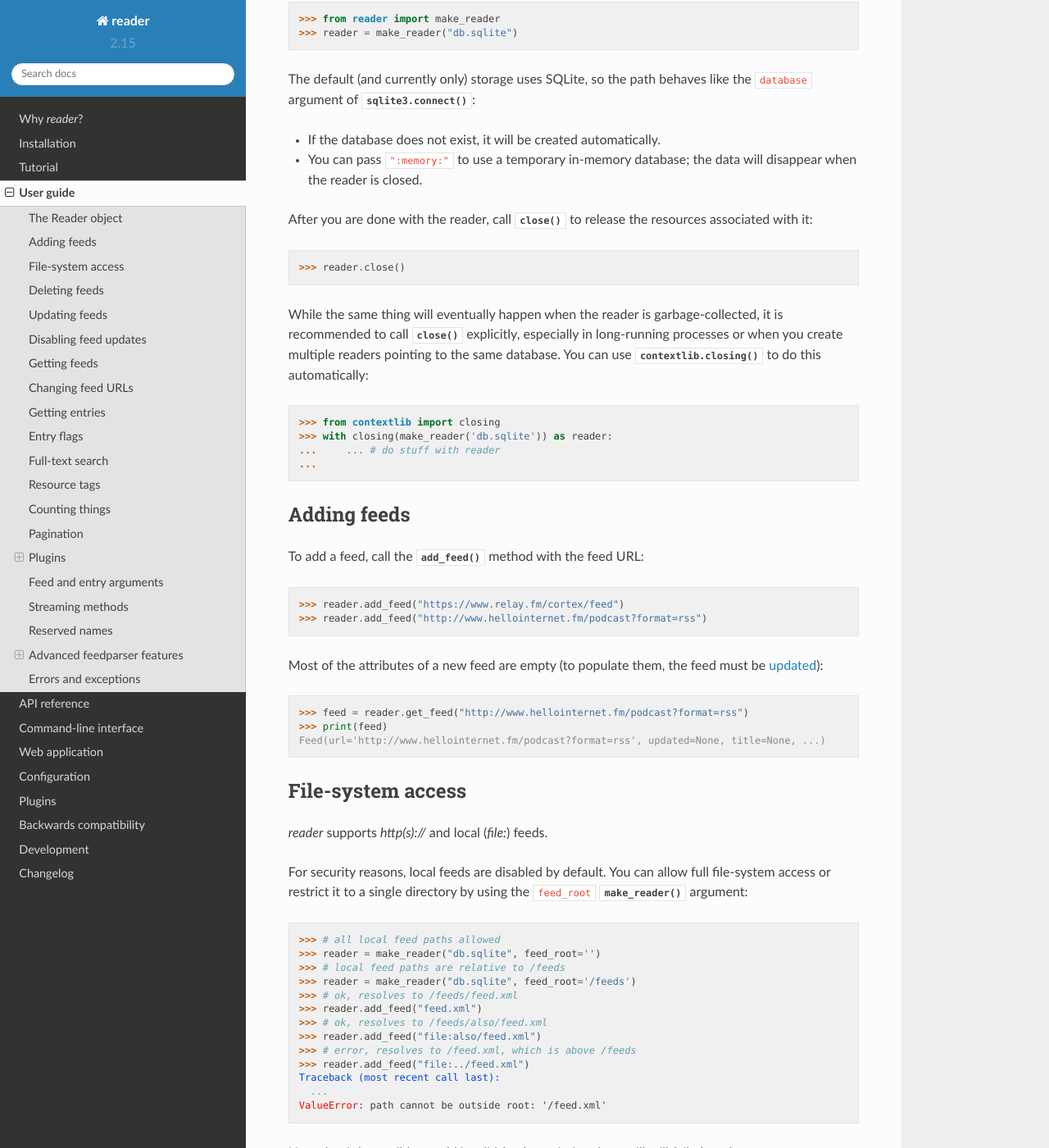
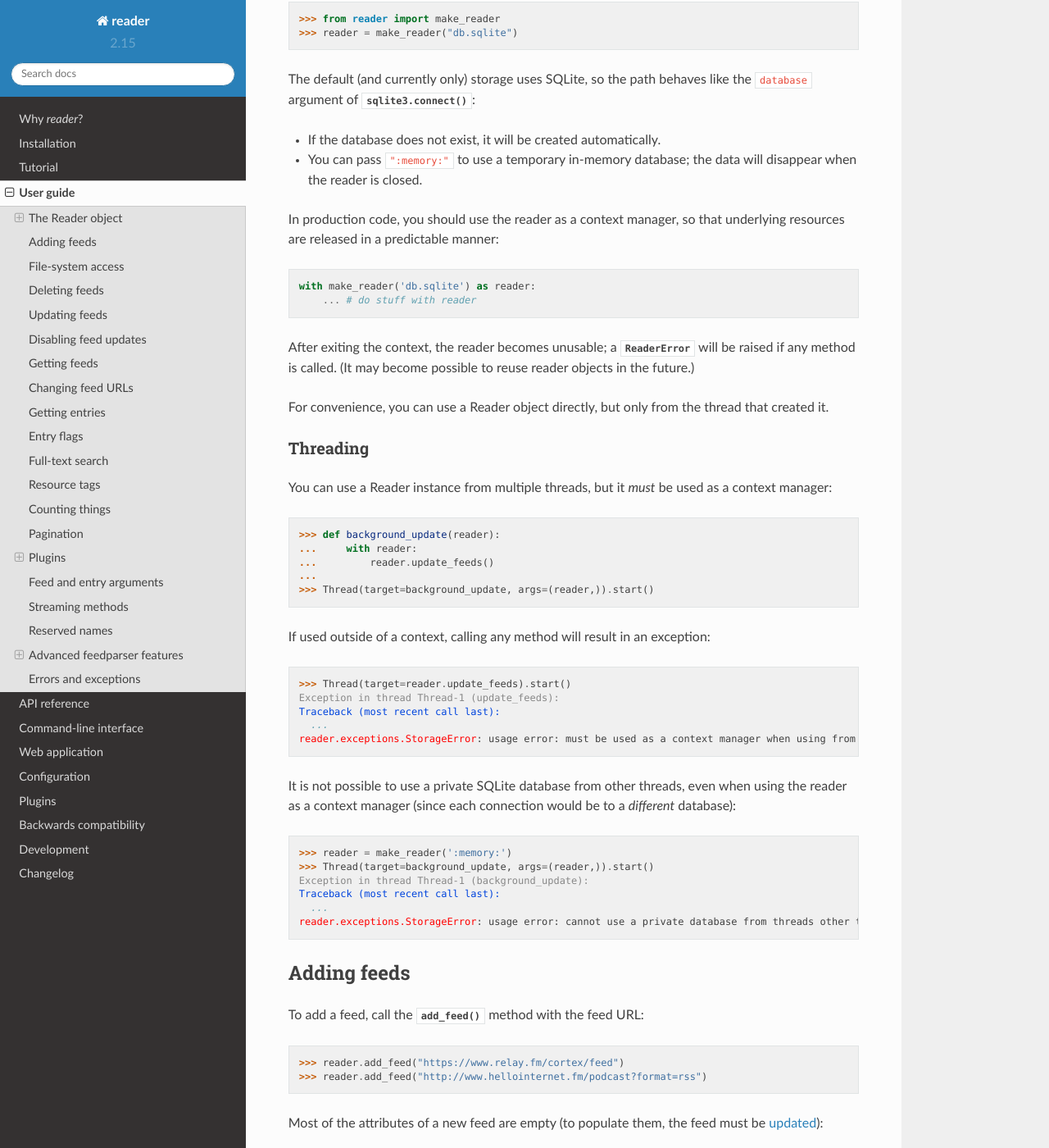
Before and after one commit to Alcides1123/reader, a Sphinx documentation site: the page built from docs/guide.rst, in a window 1280 px wide and 1400 px high, scrolled down 461 px. Shown: the whole window at 82% size. Built offline with Sphinx 7.4.7 and the Read the Docs theme 2.0.0, drawn with Linux system fonts in a browser that asks for light colours.

Commit message:
Update documentation about threading. Update changelog.
For #206.

```diff
--- a/CHANGES.rst
+++ b/CHANGES.rst
@@ -10,6 +10,11 @@ Version 2.15
 ------------
 
 Unreleased
+
+* Allow using :class:`Reader` objects from threads other than the creating thread.
+  (:issue:`206`)
+* Allow using :class:`Reader` objects as context managers.
+  (:issue:`206`)
 
 
 Version 2.14
--- a/docs/guide.rst
+++ b/docs/guide.rst
@@ -37,21 +37,51 @@ so the path behaves like the ``database`` argument of :func:`sqlite3.connect`:
   the data will disappear when the reader is closed.
 
 
-After you are done with the reader,
-call :meth:`~Reader.close()` to release the resources associated with it::
+In production code, you should use the reader as a context manager,
+so that underlying resources are released in a predictable manner::
 
-    >>> reader.close()
+    with make_reader('db.sqlite') as reader:
+        ... # do stuff with reader
 
-While the same thing will eventually happen when the reader is garbage-collected,
-it is recommended to call :meth:`~Reader.close()` explicitly,
-especially in long-running processes
-or when you create multiple readers pointing to the same database.
-You can use :func:`contextlib.closing` to do this automatically::
+After exiting the context, the reader becomes unusable;
+a :exc:`ReaderError` will be raised if any method is called.
+(It may become possible to reuse reader objects in the future.)
 
-    >>> from contextlib import closing
-    >>> with closing(make_reader('db.sqlite')) as reader:
-    ...     ... # do stuff with reader
+For convenience, you can use a Reader object directly,
+but only from the thread that created it.
+
+
+Threading
+~~~~~~~~~
+
+You can use a Reader instance from multiple threads,
+but it *must* be used as a context manager::
+
+    >>> def background_update(reader):
+    ...     with reader:
+    ...         reader.update_feeds()
     ...
+    >>> Thread(target=background_update, args=(reader,)).start()
+
+If used outside of a context, calling any method will result in an exception::
+
+    >>> Thread(target=reader.update_feeds).start()
+    Exception in thread Thread-1 (update_feeds):
+    Traceback (most recent call last):
+      ...
+    reader.exceptions.StorageError: usage error: must be used as a context manager when using from threads other than the creating thread
+
+
+It is not possible to use a private SQLite database from other threads,
+even when using the reader as a context manager
+(since each connection would be to a *different* database)::
+
+    >>> reader = make_reader(':memory:')
+    >>> Thread(target=background_update, args=(reader,)).start()
+    Exception in thread Thread-1 (background_update):
+    Traceback (most recent call last):
+      ...
+    reader.exceptions.StorageError: usage error: cannot use a private database from threads other than the creating thread
 
 
 
```
Also changed, not shown: 2 other files.
